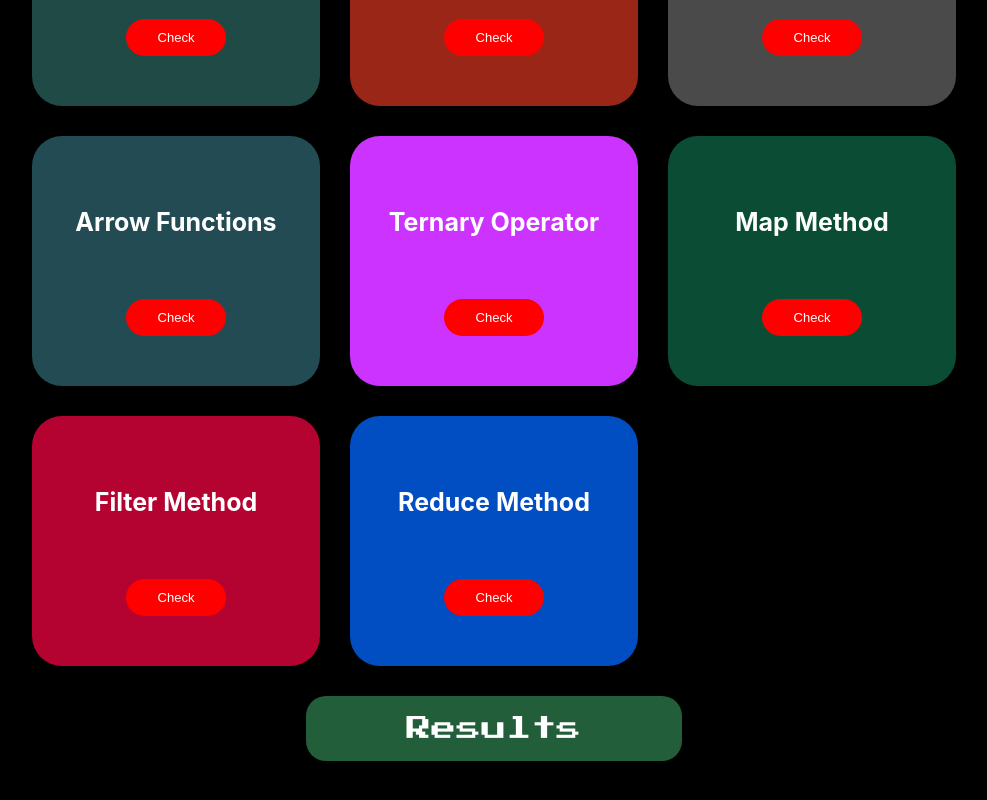
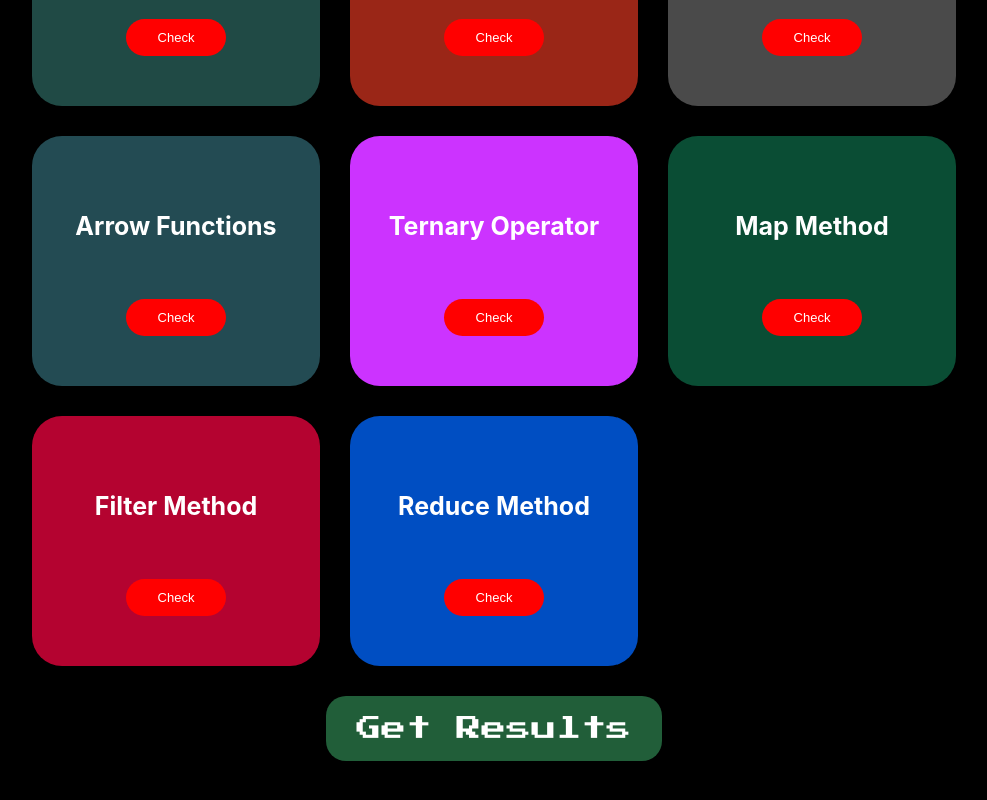
Before and after one commit to danielcarlman/skillcalculator, a React (Create React App) app: page / in a window 1280 px wide. Shown: the part 1510-2310 px from the top of the page, without its empty margins (146-1133 px from the left). Built offline with nearby package versions, Linux system fonts and the light colour scheme.

Commit message:
Changed ariaLabel prop in Button component to template strings

```diff
--- a/src/App.js
+++ b/src/App.js
@@ -104,7 +104,7 @@ export default class App extends Component {
             onClick={this.toggleButton}
             checked={this.state[skill.id]}
             value={skill.id}
-            ariaLabel={skill.title}
+            ariaLabel={`Check if you know ${skill.title}`}
           />
         )}
       </C.Box>
@@ -147,7 +147,7 @@ export default class App extends Component {
         </C.BoxContainer>
 
         {!this.state.isClicked && (
-          <ButtonResults onClick={this.showResults} text='Results' />
+          <ButtonResults onClick={this.showResults} text='Get Results' />
         )}
       </C.Container>
     );
--- a/src/Components/ButtonResults/styles.js
+++ b/src/Components/ButtonResults/styles.js
@@ -5,7 +5,7 @@ const ButtonResults = styled.button`
   font-size: 2.5rem;
   border: none;
   border-radius: 2rem;
-  padding: 2rem 10rem;
+  padding: 2rem 3rem;
   margin-bottom: 10rem;
   background-color: #215e39;
   color: white;
--- a/src/Components/Navbar/index.js
+++ b/src/Components/Navbar/index.js
@@ -4,9 +4,13 @@ import logo from './assets/calculator.png';
 
 export default function Navbar() {
   return (
-    <C.Container>
+    <C.Container
+      role='menubar'
+      aria-label='React Skill Calculator'
+      tabIndex='0'
+    >
       <C.StyledLink to='/'>
-        <C.Logo>
+        <C.Logo role='logo' aria-label='React Skill Calculator Logo'>
           <C.LogoImage>
             <C.Image alt='' src={logo} />
           </C.LogoImage>
--- a/src/Components/Navbar/styles.js
+++ b/src/Components/Navbar/styles.js
@@ -27,7 +27,7 @@ const LogoText = styled.h1`
   text-decoration: none;
 
   @media screen and (max-width: 600px) {
-    font-size: 1.5rem;
+    font-size: 1.2rem;
     line-height: 2.5rem;
   }
 `;
--- a/src/styles.js
+++ b/src/styles.js
@@ -71,7 +71,7 @@ const BoxContainer = styled.nav`
   padding: 30px 50px;
 `;
 
-const BoxTitle = styled.h2`
+const BoxTitle = styled.h3`
   font-size: 2.5rem;
   font-weight: 700;
 `;
@@ -83,7 +83,6 @@ const Box = styled.div`
 
   @media screen and (max-width: 600px) {
     justify-content: center;
-    max-height: 50rem;
   }
 
   align-items: center;
```
